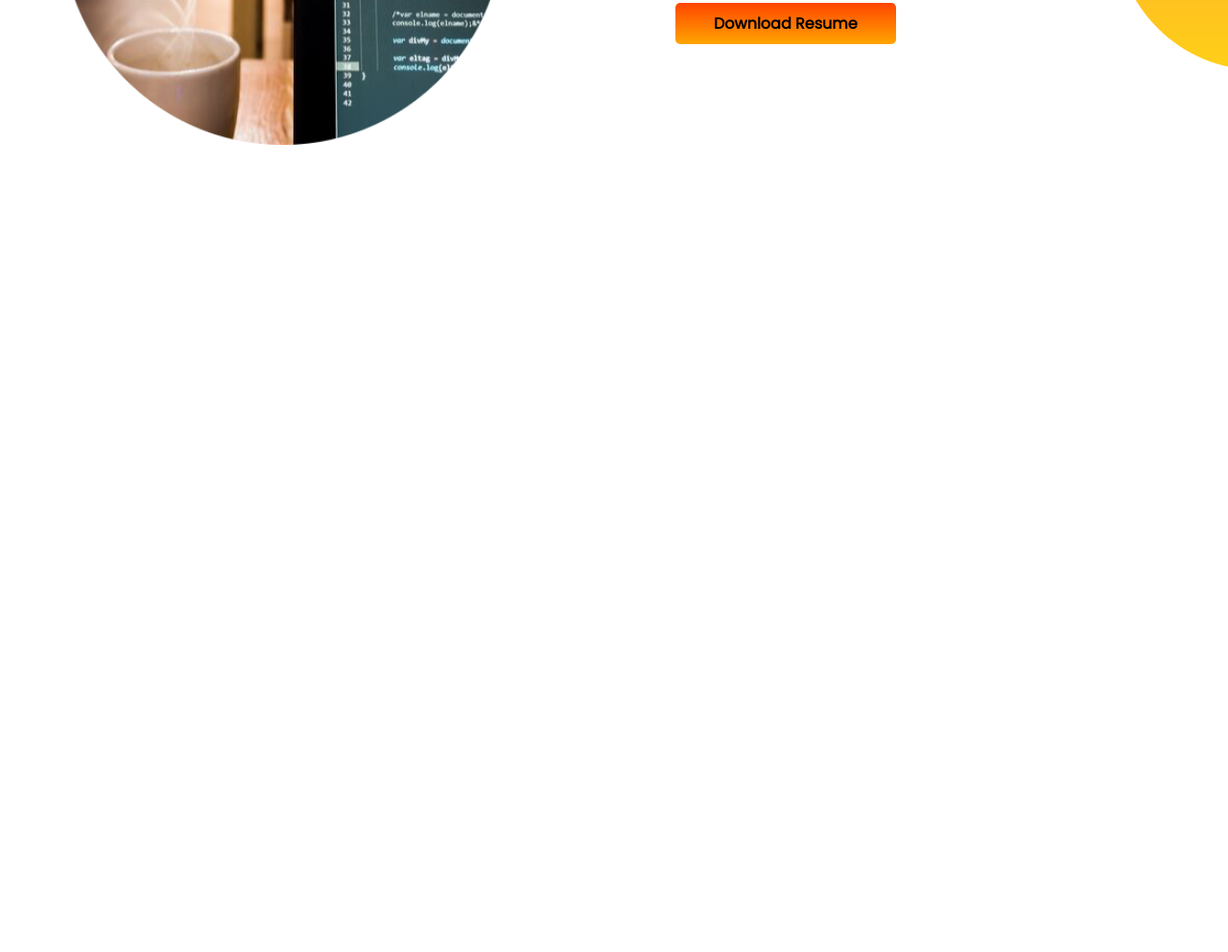
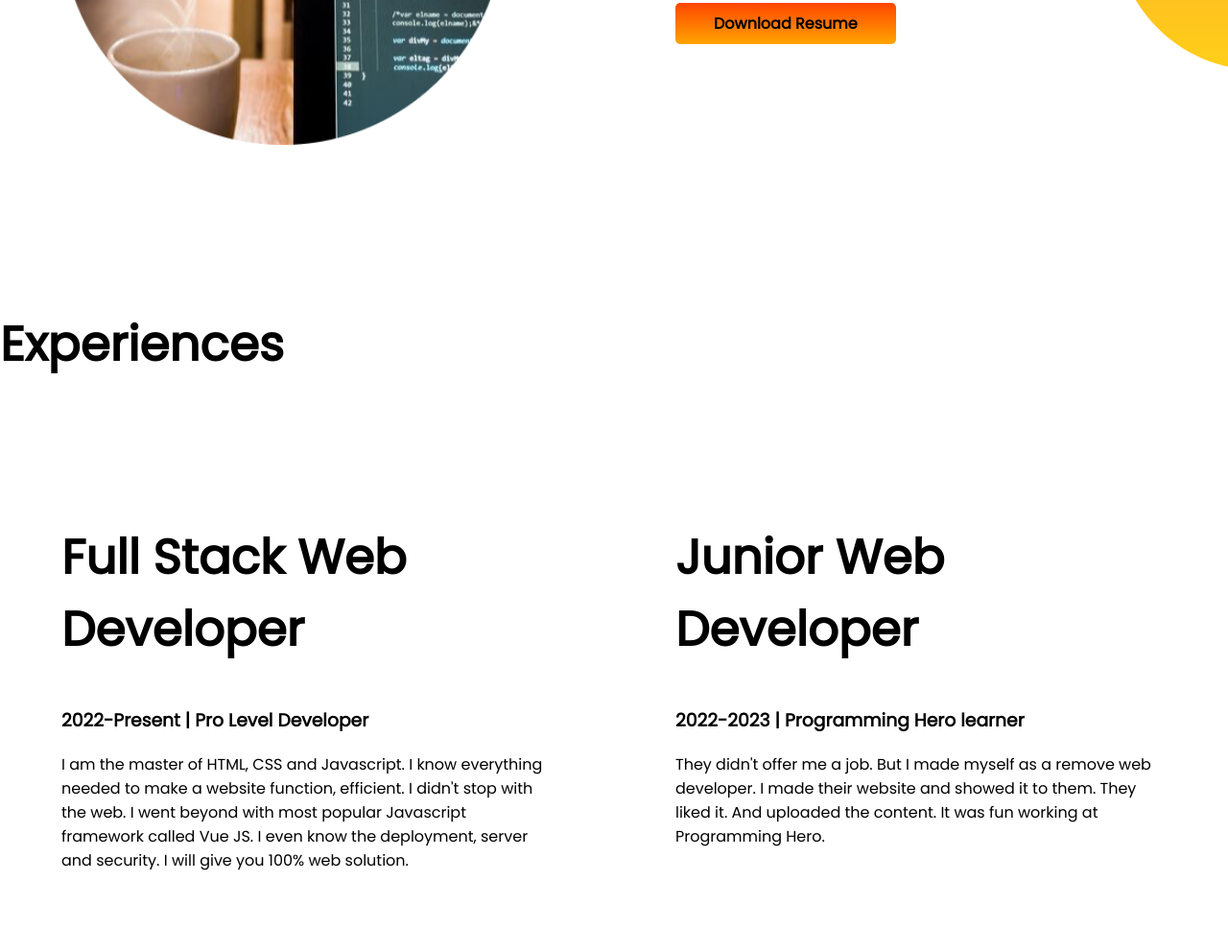
Before and after one commit to Subornapaul17/developer-portfolio, a plain HTML site: page index.html in a window 1280 px wide. Shown: the part 1066-2058 px from the top of the page at 96% size. Before the commit the page ends 1388 px from the top, so only its background shows below. Drawn offline with Linux system fonts and the light colour scheme.

Commit message:
new part added

```diff
--- a/index.html
+++ b/index.html
@@ -14,7 +14,7 @@
 </head>
 
 <body>
-    <section class="top-banner">
+    <section class="top-banner flexible-container">
         <div class="half-width">
             <h1>Welcome to</h1>
             <h1><span class="orng">Suborna's</span> World!</h1>
@@ -33,7 +33,7 @@
 
     </section>
 
-    <section class="dream-big">
+    <section class="dream-big flexible-container">
 
 
         <div class="half-width">
@@ -53,6 +53,33 @@
 
         </div>
     </section>
+
+
+    <section class="experience-area">
+
+        <h1>Experiences</h1>
+        <div class="flexible-container">
+            <div class="half-width">
+                <h1>Full Stack Web Developer</h1>
+                <h3>2022-Present | Pro Level Developer</h3>
+                <p>I am the master of HTML, CSS and Javascript. I know everything needed to make a website function,
+                    efficient. I didn't stop with the web. I went beyond with most popular Javascript framework called
+                    Vue
+                    JS. I even know the deployment, server and security. I will give you 100% web solution.
+                </p>
+            </div>
+
+            <div class="half-width">
+                <h1>Junior Web Developer</h1>
+                <h3>2022-2023 | Programming Hero learner</h3>
+                <p> They didn't offer me a job. But I made myself as a remove web developer. I made their website and
+                    showed
+                    it to them. They liked it. And uploaded the content. It was fun working at Programming Hero.
+                </p>
+            </div>
+        </div>
+
+    </section>
 </body>
 
 </html>
--- a/style.css
+++ b/style.css
@@ -11,7 +11,7 @@ h1 {
     color: orangered;
 }
 
-section {
+.flexible-container {
     display: flex;
     margin-bottom: 100px;
 }
```
